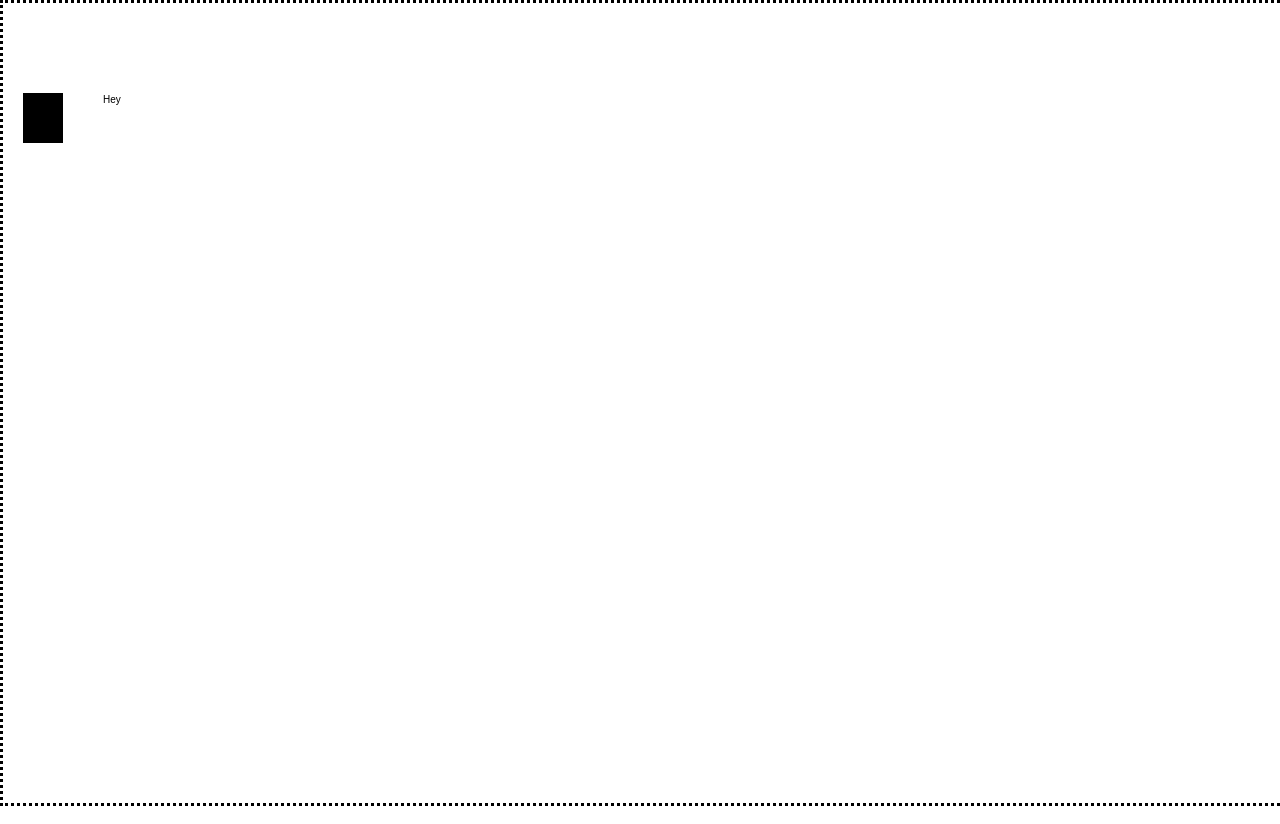
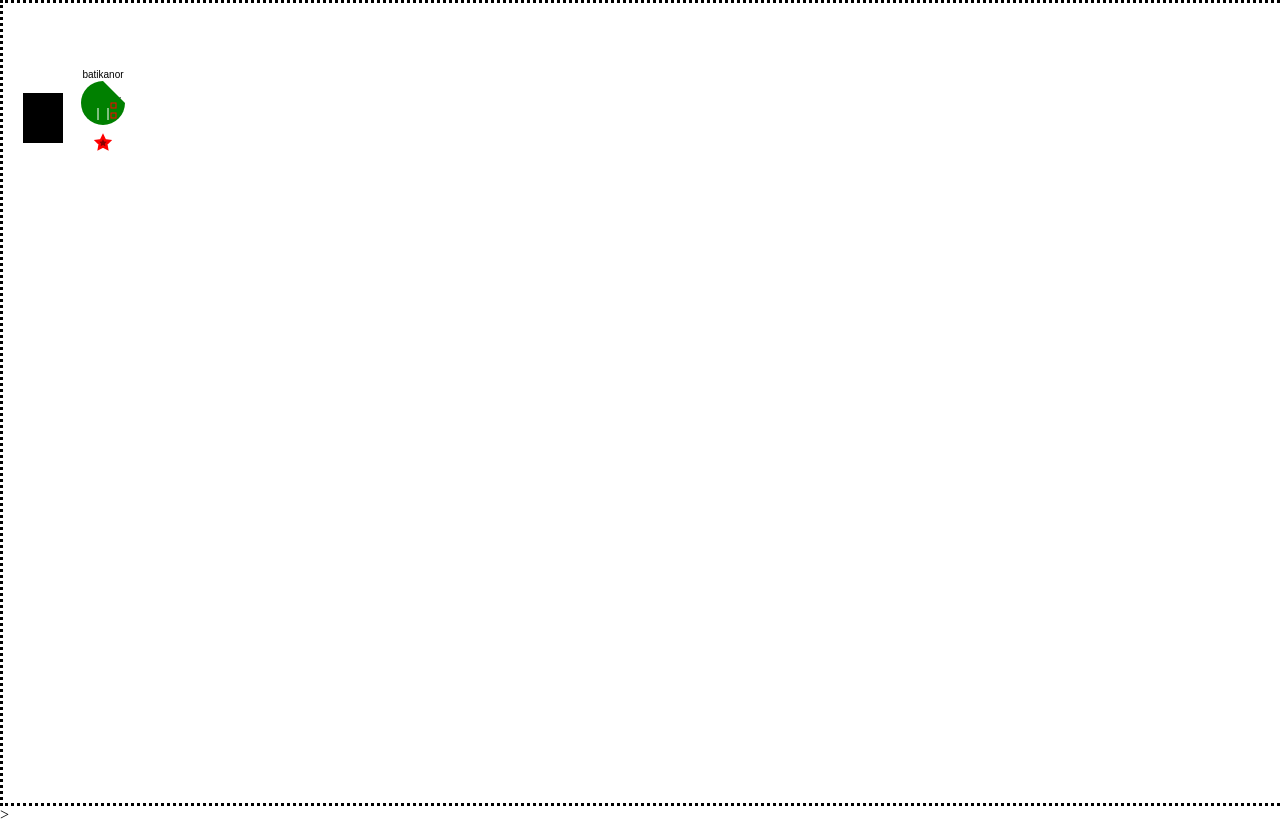
Before and after one commit to batikanor/QuickFight, a plain HTML site: page index.html in a window 1280 px wide. Drawn offline with Linux system fonts and the light colour scheme.

Commit message:
first avatar design

```diff
--- a/index.html
+++ b/index.html
@@ -1,20 +1,9 @@
 <html>
 <head>
     <link rel="stylesheet" type="text/css" href="style.css">
-
-
     <body>
         <canvas></canvas>
-
-        <script>
-            const canvas = document.getElementsByTagName('canvas')[0]
-            canvas.width = window.innerWidth
-            canvas.height = window.innerHeight
-
-            const ctx = canvas.getContext('2d')
-            ctx.fillText("Hey", 100, 100)
-            ctx.fillRect(20,90,40,50)
-        </script>
+        <script type="text/javascript" src="script.js"></script>>
     </body>
 </head>
 </html>
--- /dev/null
+++ b/script.js
@@ -0,0 +1,76 @@
+const canvas = document.getElementsByTagName('canvas')[0]
+canvas.width = window.innerWidth
+canvas.height = window.innerHeight
+
+const ctx = canvas.getContext('2d')
+ctx.fillText("Hey", 100, 100)
+ctx.fillRect(20,90,40,50)
+
+function renderAvatar(){
+
+    // draw avatar shape
+    ctx.beginPath()
+    ctx.arc(0,0,22,0, (3/2) * Math.PI)
+    ctx.closePath()
+    ctx.fillStyle = 'green'
+    ctx.fill()
+
+    // draw nickname
+    ctx.textAlign = 'center'
+    ctx.fillStyle = 'black'
+    ctx.fillText('batikanor', 0, -25)
+
+
+    // setting location of eyes (for direction)
+    ctx.beginPath()
+    ctx.moveTo(-5, 5)
+    ctx.lineTo(-5, 17)
+    ctx.moveTo(5,5)
+    ctx.lineTo(5,17)
+    ctx.strokeStyle = "#FF0000";
+    ctx.strokeRect(8, 0, 5, 5);
+    ctx.strokeRect(8, 10, 5, 5);
+    ctx.strokeStyle = "#FFFFFF";
+    ctx.stroke()
+}
+// thanks markE and Andrei Volgin
+function drawStar(cx,cy,spikes,outerRadius,innerRadius){
+    var rot=Math.PI/2*3;
+    var x=cx;
+    var y=cy;
+    var step=Math.PI/spikes;
+
+    ctx.beginPath();
+    ctx.moveTo(cx,cy-outerRadius)
+    for(i=0;i<spikes;i++){
+      x=cx+Math.cos(rot)*outerRadius;
+      y=cy+Math.sin(rot)*outerRadius;
+      ctx.lineTo(x,y)
+      rot+=step
+
+      x=cx+Math.cos(rot)*innerRadius;
+      y=cy+Math.sin(rot)*innerRadius;
+      ctx.lineTo(x,y)
+      rot+=step
+    }
+    ctx.lineTo(cx,cy-outerRadius);
+    ctx.closePath();
+    ctx.lineWidth=5;
+    ctx.strokeStyle='red';
+    ctx.stroke();
+    ctx.fillStyle='darkRed';
+    ctx.fill();
+}
+
+function renderShot(){
+    // ctx.beginPath()
+    // ctx.arc(0,0,5,0,2*Math.PI);
+    // ctx.closePath()
+    // ctx.fillStyle = 'red'
+    // ctx.fill()
+    drawStar(0,0,5,4,2)
+}
+ctx.translate(100,100)
+renderAvatar()
+ctx.translate(0,40)
+renderShot()
```
